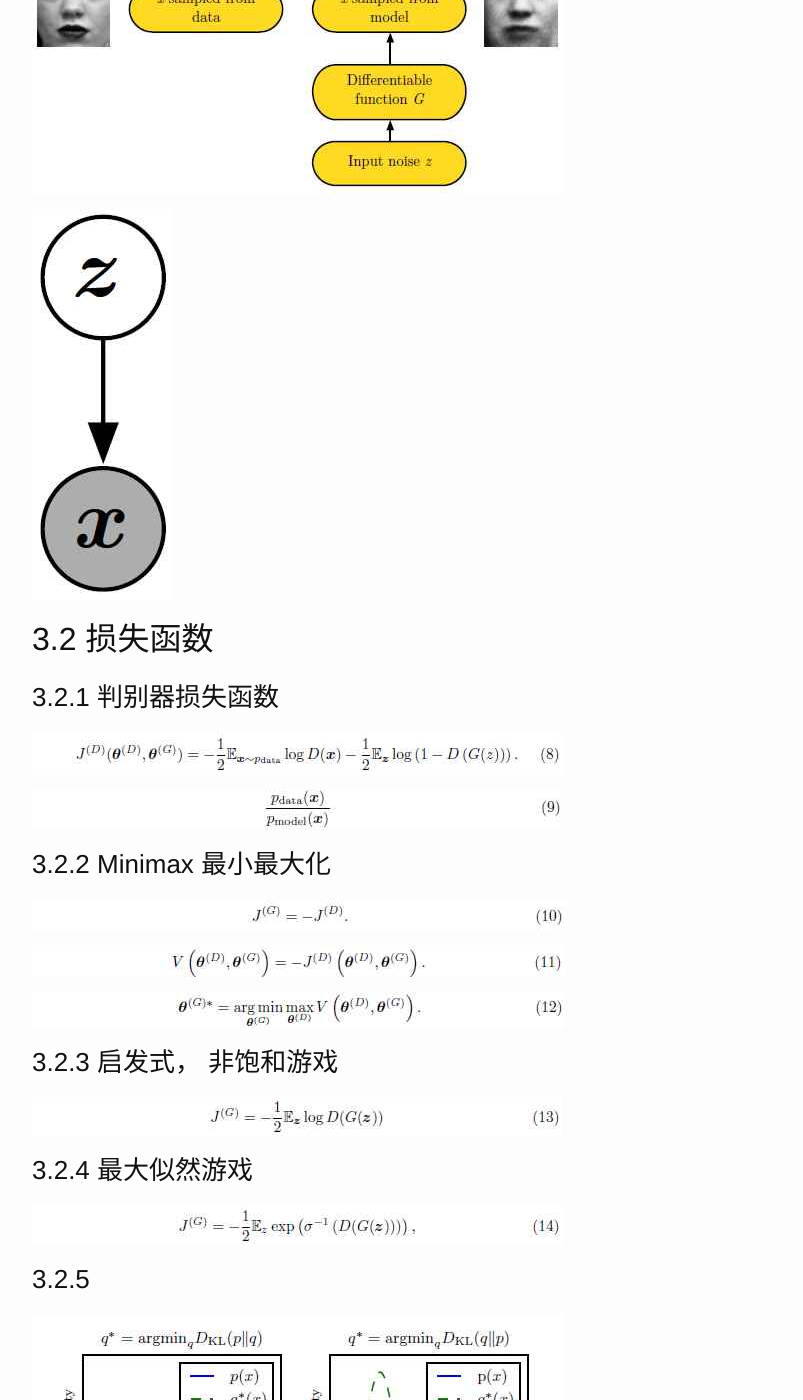
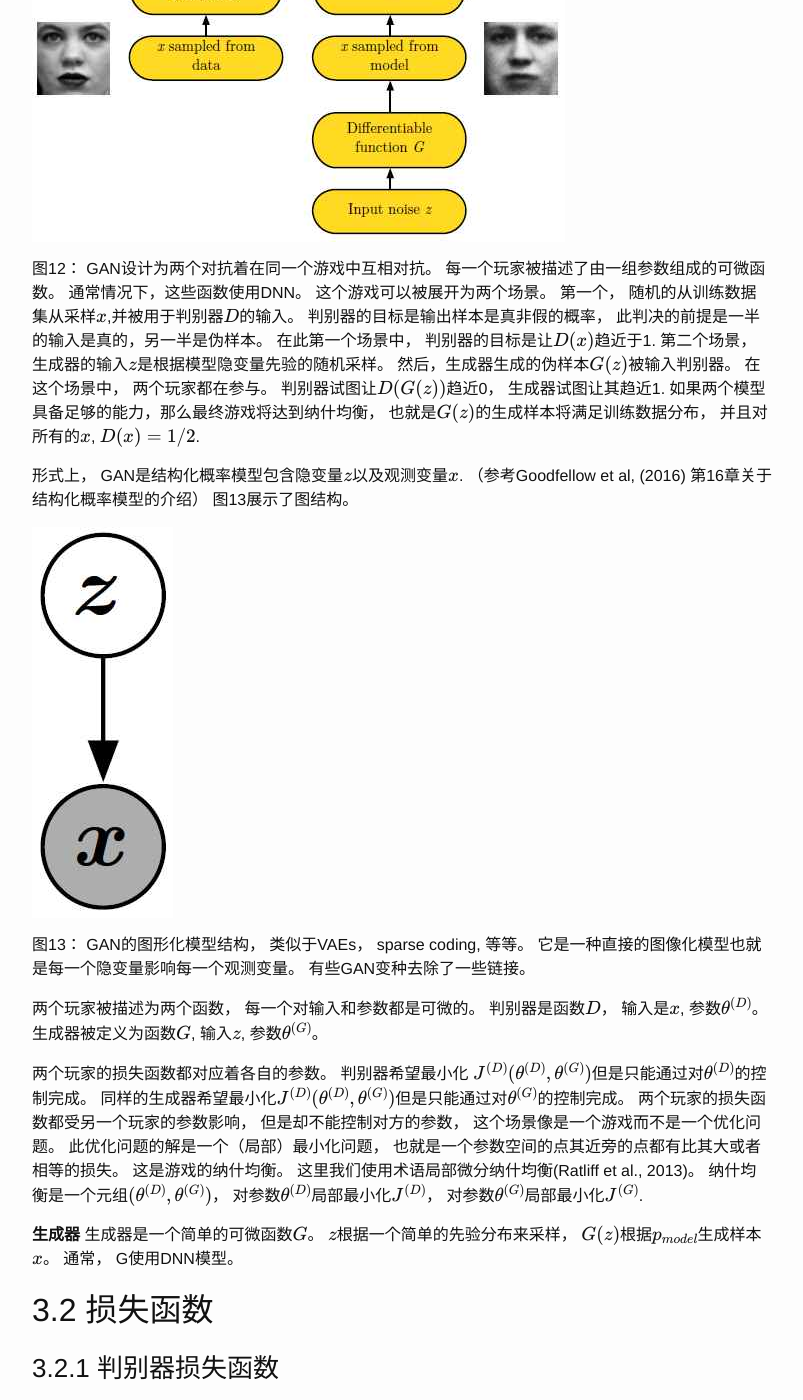
Before and after one commit to sinpycn/sinpycn.github.io, a Jekyll site: the page built from _posts/research/2017-05-03-NIPS2016-GAN-Tutorial-:-How-do-GANs-work.md, in a window 1280 px wide and 1400 px high, scrolled down 619 px. Shown: the whole window, without its empty margins (238-1041 px from the left). Built offline with Jekyll 4.4.1, drawn with Linux system fonts in a browser that asks for light colours; formulas are drawn with MathJax 3; some of the changed text lies outside the part shown.

Commit message:
Update 2017-05-03-NIPS2016-GAN-Tutorial-:-How-do-GANs-work.md

```diff
--- a/_posts/research/2017-05-03-NIPS2016-GAN-Tutorial-:-How-do-GANs-work.md
+++ b/_posts/research/2017-05-03-NIPS2016-GAN-Tutorial-:-How-do-GANs-work.md
@@ -12,11 +12,31 @@ mathjax: true
 GAN的基本思想是两个玩家共同玩一个游戏。 其中一个叫生成器。 生成器根据训练数据的分布来生成样本。 另一个玩家是判别器。 判别器用来判别样本的真伪。
 判别器使用传统的监督学习的方法，将输入分类为真和假两个类。 生成器被优化来试图欺骗判别器。
 举个例子来说， 生成器类似于假币制造者，他试图制作假币， 判别器类似于警察， 他试图判别真币和假币。
-为了在游戏中取得成功， 造假者必须
+为了在游戏中取得成功， 造假者必须学习制造能够以假乱真的假币， 并且生成器必须学习生成与训练数据有同样分布的样本。
+图12展示了这个过程。
 
 ![Figure 12](/images/201705/03/fig12.jpg)
 
+图12： GAN设计为两个对抗着在同一个游戏中互相对抗。 每一个玩家被描述了由一组参数组成的可微函数。 通常情况下，这些函数使用DNN。
+这个游戏可以被展开为两个场景。 第一个， 随机的从训练数据集从采样$$x$$,并被用于判别器$$D$$的输入。 判别器的目标是输出样本是真非假的概率， 此判决的前提是一半的输入是真的，另一半是伪样本。 在此第一个场景中， 判别器的目标是让$$D(x)$$趋近于1.
+第二个场景， 生成器的输入$$z$$是根据模型隐变量先验的随机采样。 然后，生成器生成的伪样本$$G(z)$$被输入判别器。 在这个场景中， 两个玩家都在参与。 判别器试图让$$D(G(z))$$趋近0， 生成器试图让其趋近1. 如果两个模型具备足够的能力，那么最终游戏将达到纳什均衡， 也就是$$G(z)$$的生成样本将满足训练数据分布， 并且对所有的$$x$$, $$D(x)=1/2$$.
+
+形式上， GAN是结构化概率模型包含隐变量$$z$$以及观测变量$$x$$. （参考Goodfellow et al, (2016) 第16章关于结构化概率模型的介绍） 图13展示了图结构。
+
 ![Figure 13](/images/201705/03/fig13.jpg)
+
+图13： GAN的图形化模型结构， 类似于VAEs， sparse coding, 等等。 它是一种直接的图像化模型也就是每一个隐变量影响每一个观测变量。 有些GAN变种去除了一些链接。
+
+两个玩家被描述为两个函数， 每一个对输入和参数都是可微的。 判别器是函数$$D$$， 输入是$$x$$, 参数$$\theta^{(D)}$$。 生成器被定义为函数$$G$$, 输入$$z$$, 参数$$\theta^{(G)}$$。
+
+两个玩家的损失函数都对应着各自的参数。 判别器希望最小化 $$J^{(D)}(\theta^{(D)},\theta^{(G)})$$但是只能通过对$$\theta^{(D)}$$的控制完成。 同样的生成器希望最小化$$J^{(D)}(\theta^{(D)},\theta^{(G)})$$但是只能通过对$$\theta^{(G)}$$的控制完成。
+两个玩家的损失函数都受另一个玩家的参数影响， 但是却不能控制对方的参数， 这个场景像是一个游戏而不是一个优化问题。
+此优化问题的解是一个（局部）最小化问题， 也就是一个参数空间的点其近旁的点都有比其大或者相等的损失。
+这是游戏的纳什均衡。 这里我们使用术语局部微分纳什均衡(Ratliff et al., 2013)。
+纳什均衡是一个元组$$(\theta^{(D)},\theta^{(G)})$$， 对参数$$\theta^{(D)}$$局部最小化$$J^{(D)}$$， 对参数$$\theta^{(G)}$$局部最小化$$J^{(G)}$$.
+
+**生成器** 生成器是一个简单的可微函数$$G$$。 $$z$$根据一个简单的先验分布来采样， $$G(z)$$根据$$p_{model}$$生成样本$$x$$。
+通常， G使用DNN模型。
 
 ## 3.2 损失函数
 
```
